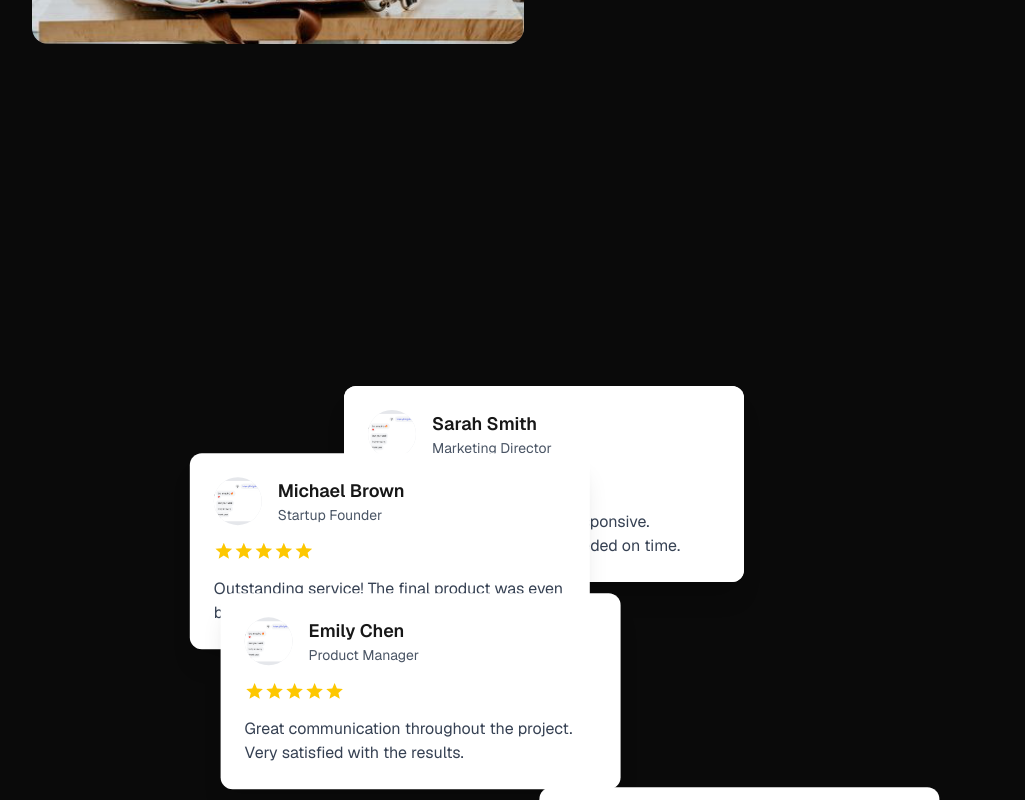
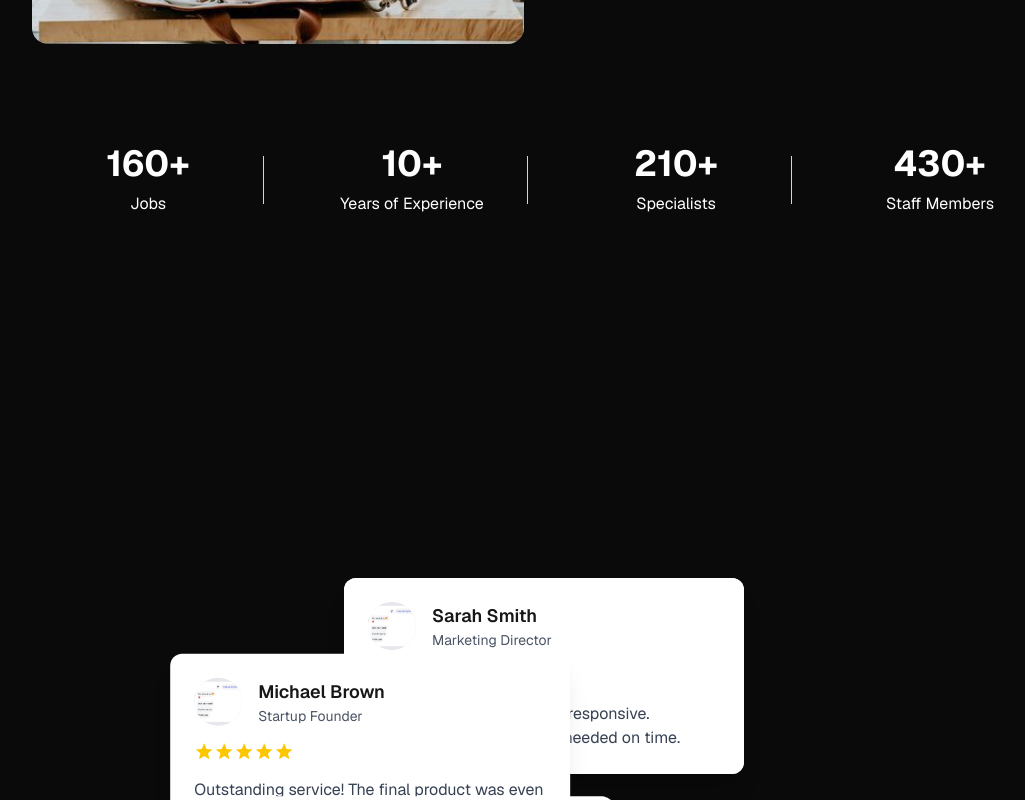
Before and after one commit to Malik-Rizwan125/faiz-portfolio, a Next.js app: page / in a window 1280 px wide. Shown: the part 3840-4640 px from the top of the page, without its empty margins (96-1121 px from the left). Built offline with nearby package versions, Linux system fonts and the light colour scheme.

Commit message:
counter section add

```diff
--- /dev/null
+++ b/src/app/components/portfolio/CounterSection.tsx
@@ -0,0 +1,81 @@
+"use client";
+import React, { useEffect, useRef, useState } from "react";
+
+interface CounterItem {
+  value: number;
+  label: string;
+}
+
+const counters: CounterItem[] = [
+  { value: 160, label: "Jobs" },
+  { value: 10, label: "Years of Experience" },
+  { value: 210, label: "Specialists" },
+  { value: 430, label: "Staff Members" },
+];
+
+export default function CounterSection() {
+  const [isVisible, setIsVisible] = useState(false);
+  const ref = useRef<HTMLDivElement | null>(null);
+
+  useEffect(() => {
+    const observer = new IntersectionObserver(
+      ([entry]) => {
+        if (entry.isIntersecting) setIsVisible(true);
+      },
+      { threshold: 0.3 }
+    );
+    if (ref.current) observer.observe(ref.current);
+    return () => observer.disconnect();
+  }, []);
+
+  return (
+    <section ref={ref} className="py-5 ">
+      <div className="container mx-auto px-4 grid grid-cols-1 sm:grid-cols-2 lg:grid-cols-4 gap-8 text-center">
+        {counters.map((item, index) => (
+          <div key={index} className="relative">
+            {/* Vertical divider except last */}
+            {index !== counters.length - 1 && (
+              <span className="hidden lg:block absolute right-0 top-1/2 -translate-y-1/2 w-px h-12 bg-gray-300" />
+            )}
+
+            {/* Animated number */}
+            <h3 className="text-4xl font-bold text-white mb-2">
+              <AnimatedCounter value={item.value} isVisible={isVisible} />+
+            </h3>
+            <p className="text-white text-sm sm:text-base">{item.label}</p>
+          </div>
+        ))}
+      </div>
+    </section>
+  );
+}
+
+interface AnimatedCounterProps {
+  value: number;
+  isVisible: boolean;
+}
+
+const AnimatedCounter: React.FC<AnimatedCounterProps> = ({ value, isVisible }) => {
+  const [count, setCount] = useState(0);
+
+  useEffect(() => {
+    if (!isVisible) return;
+
+    let start = 0;
+    const duration = 1500;
+    const increment = value / (duration / 16);
+
+    const counter = setInterval(() => {
+      start += increment;
+      if (start >= value) {
+        start = value;
+        clearInterval(counter);
+      }
+      setCount(Math.floor(start));
+    }, 16);
+
+    return () => clearInterval(counter);
+  }, [isVisible, value]);
+
+  return <span>{count}</span>;
+};
--- a/src/app/components/portfolio/Testimonial.tsx
+++ b/src/app/components/portfolio/Testimonial.tsx
@@ -112,7 +112,7 @@ export default function Testimonial() {
 
   return (
     <section ref={ref} className="relative h-[200vh]">
-      <div className="sticky top-0 flex h-[90vh] items-center justify-center overflow-hidden">
+      <div className="sticky top-0 flex h-[80vh] lg:h-[90vh] items-center justify-center overflow-hidden">
         {testimonialsWithTransforms.map((testimonial, index) => (
           <motion.div
             key={testimonial.id}
--- a/src/app/page.tsx
+++ b/src/app/page.tsx
@@ -9,6 +9,7 @@ import Testimonial from "./components/portfolio/Testimonial";
 import Contact from "./components/portfolio/Contact";
 import FAQ from "./components/portfolio/FAQ";
 import LandSwiper from "./components/landSwiper/LandSwiper";
+import CounterSection from "./components/portfolio/CounterSection";
 
 export default function Home() {
   return (
@@ -28,6 +29,9 @@ export default function Home() {
           <Process />
         </ContainerWrapper>
         <ContainerWrapper>
+          <CounterSection />
+          </ContainerWrapper>
+        <ContainerWrapper>
           <Testimonial />
         </ContainerWrapper>
         <ContainerWrapper>
```
